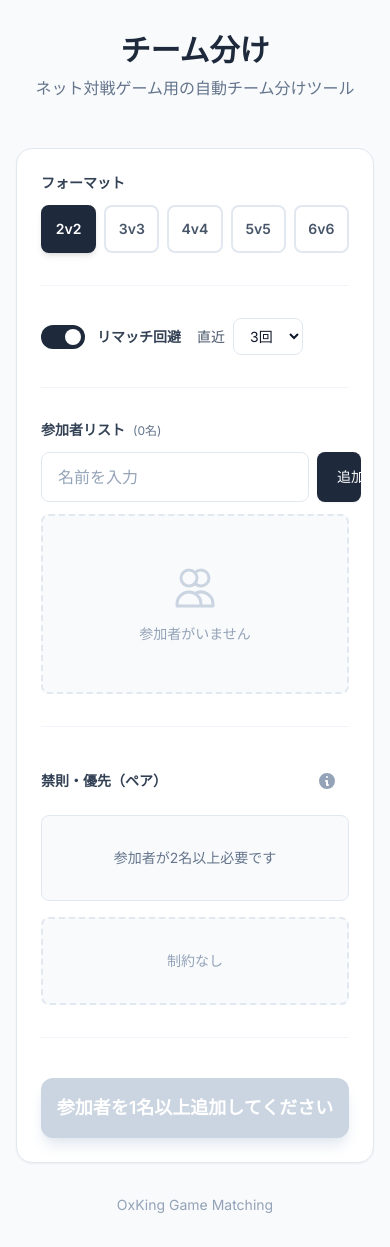
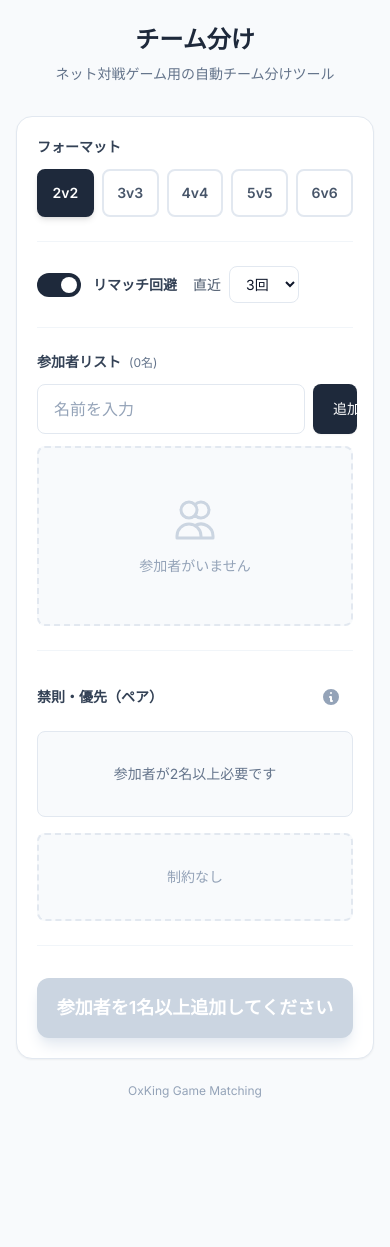
Before and after one commit to KrainNeun/OxKingGameMatching, a Next.js app: page / in a window 390 px wide. After the commit the page ends 1123 px from the top, so only its background shows below. Built offline with nearby package versions, Linux system fonts and the light colour scheme.

Commit message:
feat: page

```diff
--- a/src/app/page.tsx
+++ b/src/app/page.tsx
@@ -5,8 +5,7 @@ import FormatSelector from '@/components/FormatSelector';
 import RematchAvoidanceSettings from '@/components/RematchAvoidanceSettings';
 import ParticipantList from '@/components/ParticipantList';
 import ConstraintList from '@/components/ConstraintList';
-import ProcessingScreen from '@/components/ProcessingScreen';
-import TeamResult from '@/components/TeamResult';
+import ResultModal from '@/components/ResultModal';
 
 export default function Home() {
   const {
@@ -26,76 +25,28 @@ export default function Home() {
     isProcessing,
     executeTeamDivision,
     redivide,
+    clearResult,
   } = useTeamDivision();
 
   const activeParticipantCount = participants.filter((p) => !p.isSpectator).length;
   const canExecute = activeParticipantCount > 0;
 
-  if (isProcessing) {
   return (
-      <main className="min-h-screen flex items-center justify-center px-4 py-8">
-        <div className="w-full max-w-3xl">
-          <div className="text-center mb-12">
-            <h1 className="text-3xl md:text-4xl font-bold text-slate-800 mb-2">
+    <>
+      <main className="min-h-screen px-4 py-6 md:py-12">
+        <div className="w-full max-w-2xl mx-auto">
+          {/* ヘッダー */}
+          <div className="text-center mb-8">
+            <h1 className="text-2xl md:text-3xl font-bold text-slate-800 mb-2">
               チーム分け
             </h1>
-            <p className="text-slate-500">Team Division Tool</p>
-          </div>
-          <ProcessingScreen />
-        </div>
-      </main>
-    );
-  }
-
-  if (result) {
-    return (
-      <main className="min-h-screen px-4 py-8 md:py-12">
-        <div className="w-full max-w-4xl mx-auto">
-          <div className="text-center mb-8">
-            <div className="inline-flex items-center gap-4 mb-4">
-              <button
-                type="button"
-                onClick={() => window.location.reload()}
-                className="text-slate-600 hover:text-slate-800 font-medium flex items-center gap-2 group"
-              >
-                <svg className="w-5 h-5 transition-transform group-hover:-translate-x-1" fill="none" stroke="currentColor" viewBox="0 0 24 24">
-                  <path strokeLinecap="round" strokeLinejoin="round" strokeWidth={2} d="M15 19l-7-7 7-7" />
-                </svg>
-                設定に戻る
-              </button>
-            </div>
-            <h1 className="text-3xl md:text-4xl font-bold text-slate-800 mb-2">
-              チーム分割結果
-            </h1>
-            <p className="text-slate-500">Division Result</p>
-          </div>
-          <TeamResult
-            result={result}
-            format={format}
-            rematchEnabled={rematchAvoidance.enabled}
-            recentRounds={rematchAvoidance.recentRounds}
-            onRedivide={redivide}
-          />
-        </div>
-      </main>
-    );
-  }
-
-  return (
-    <main className="min-h-screen px-4 py-8 md:py-12">
-      <div className="w-full max-w-3xl mx-auto">
-        {/* ヘッダー */}
-        <div className="text-center mb-12">
-          <h1 className="text-3xl md:text-4xl font-bold text-slate-800 mb-2">
-            チーム分け
-          </h1>
-          <p className="text-slate-500">
+            <p className="text-sm md:text-base text-slate-500">
               ネット対戦ゲーム用の自動チーム分けツール
             </p>
           </div>
 
           {/* メインカード */}
-        <div className="bg-white rounded-2xl shadow-sm border border-slate-200 p-6 md:p-8 space-y-8">
+          <div className="bg-white rounded-2xl shadow-sm border border-slate-200 p-5 md:p-8 space-y-6 md:space-y-8">
             {/* フォーマット選択 */}
             <FormatSelector value={format} onChange={setFormat} />
 
@@ -139,15 +90,22 @@ export default function Home() {
               <button
                 type="button"
                 onClick={executeTeamDivision}
-              disabled={!canExecute}
-              className="w-full py-4 bg-slate-800 text-white rounded-xl hover:bg-slate-900 disabled:bg-slate-300 disabled:cursor-not-allowed font-semibold text-lg shadow-lg shadow-slate-200 hover:shadow-xl hover:shadow-slate-300 transform hover:-translate-y-0.5 transition-all"
+                disabled={!canExecute || isProcessing}
+                className="w-full py-4 bg-slate-800 text-white rounded-xl hover:bg-slate-900 disabled:bg-slate-300 disabled:cursor-not-allowed font-semibold text-lg shadow-lg shadow-slate-200 hover:shadow-xl hover:shadow-slate-300 transform hover:-translate-y-0.5 transition-all flex items-center justify-center gap-3"
               >
-              {canExecute
-                ? 'チーム分けを実行'
-                : '参加者を1名以上追加してください'}
+                {isProcessing ? (
+                  <>
+                    <div className="w-5 h-5 border-2 border-white border-t-transparent rounded-full animate-spin"></div>
+                    処理中...
+                  </>
+                ) : canExecute ? (
+                  'チーム分けを実行'
+                ) : (
+                  '参加者を1名以上追加してください'
+                )}
               </button>
 
-            {!canExecute && participants.length > 0 && (
+              {!canExecute && participants.length > 0 && !isProcessing && (
                 <p className="mt-3 text-center text-sm text-amber-600">
                   全員が観戦になっています。観戦チェックを外してください。
                 </p>
@@ -156,10 +114,25 @@ export default function Home() {
           </div>
 
           {/* フッター */}
-        <div className="mt-8 text-center text-sm text-slate-400">
+          <div className="mt-6 md:mt-8 text-center text-xs md:text-sm text-slate-400">
             <p>OxKing Game Matching</p>
           </div>
         </div>
       </main>
+
+      {/* 結果モーダル */}
+      {result && (
+        <ResultModal
+          isOpen={!!result}
+          onClose={clearResult}
+          result={result}
+          format={format}
+          rematchEnabled={rematchAvoidance.enabled}
+          recentRounds={rematchAvoidance.recentRounds}
+          onRedivide={redivide}
+          isProcessing={isProcessing}
+        />
+      )}
+    </>
   );
 }
```
Lines whose indentation alone changed are shown as unchanged.
